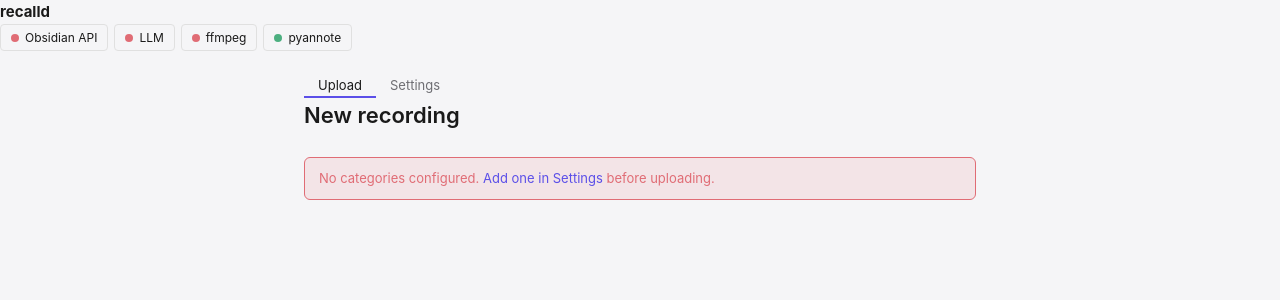
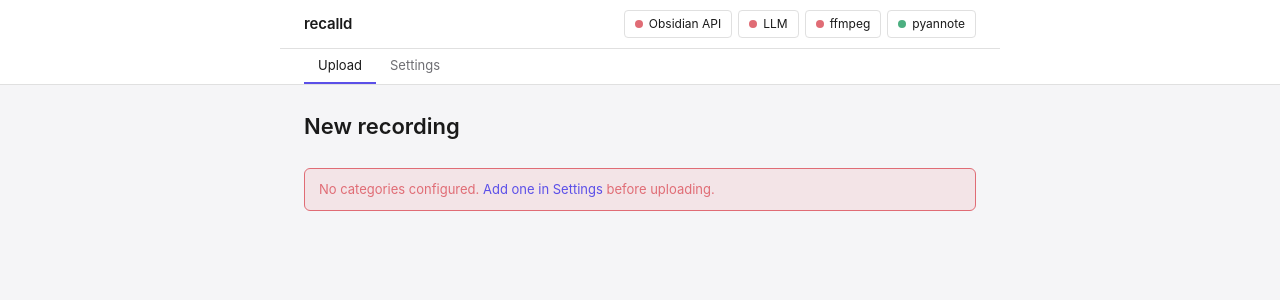
Before and after one commit to poolski/recalld, a FastAPI app: page / in a window 1280 px wide. Shown: the top 300 px of the page. Run offline with FastAPI, Linux system fonts and the light colour scheme; data that the repository does not hold is empty.

Commit message:
feat: restructure base.html with two-row header

```diff
--- a/recalld/templates/base.html
+++ b/recalld/templates/base.html
@@ -6,22 +6,29 @@
   <title>recalld</title>
   <link rel="stylesheet" href="/static/style.css">
   <script src="/static/htmx.min.js"></script>
-  <script src="/static/app.js" defer></script>
+  <script src="/static/app.js"></script>
 </head>
 <body>
 
-<div class="status-bar">
-  <strong>recalld</strong>
-  <div id="status-bar-indicators" hx-get="/settings/status" hx-trigger="load, every 30s" hx-swap="innerHTML">
-    <span class="status-indicator"><span class="dot yellow"></span> checking…</span>
+<header class="app-header">
+  <div class="header-row header-top">
+    <span class="brand">recalld</span>
+    <div id="status-bar-indicators"
+         hx-get="/settings/status"
+         hx-trigger="load, every 30s"
+         hx-swap="innerHTML">
+      <span class="status-indicator"><span class="dot yellow"></span> checking…</span>
+    </div>
   </div>
-</div>
+  <div class="header-row header-nav">
+    <nav>
+      <a href="/" {% if request.url.path == "/" %}class="active"{% endif %}>Upload</a>
+      <a href="/settings/" {% if request.url.path.startswith("/settings") %}class="active"{% endif %}>Settings</a>
+    </nav>
+  </div>
+</header>
 
 <main>
-  <nav>
-    <a href="/" {% if request.url.path == "/" %}class="active"{% endif %}>Upload</a>
-    <a href="/settings/" {% if request.url.path.startswith("/settings") %}class="active"{% endif %}>Settings</a>
-  </nav>
   {% block content %}{% endblock %}
 </main>
 
```
